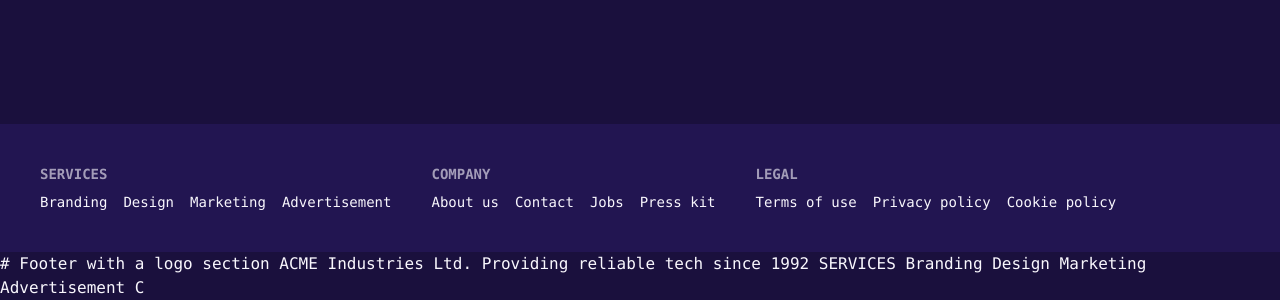
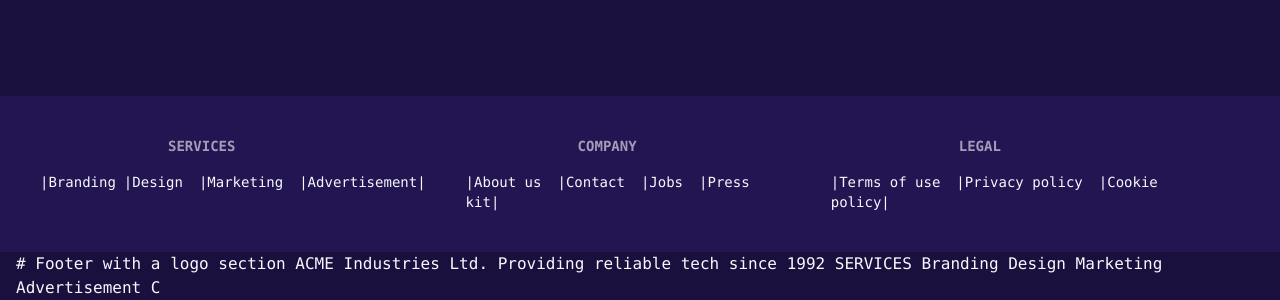
Before and after one commit to WhitebirdStrike/Hovedoppgave-vue3, a Vue app: page / in a window 1280 px wide. Shown: the part 1792-2092 px from the top of the page. Built offline with nearby package versions, Linux system fonts and the light colour scheme.

Commit message:
Arbeid med småting
Har fixet forskjellige småting, skal fortsette med å style 404 side og mer småting neste gang

```diff
--- a/src/components/Backup.vue
+++ b/src/components/Backup.vue
@@ -369,3 +369,68 @@ const closeDeleteConfirmation = () => {
   //   sortByProducts();
   // });
 </script>
+
+const closeToast = () => {
+  toastData.value = [];
+  toastIsOpen.value = false;
+};
+
+const pushToBoughtProducts = (product) => {
+  // Hent alle eksisterende produkter fra localstorage eller ett tomt array om det ikke er noen.
+  const existingProducts = JSON.parse(localStorage.getItem('boughtProducts')) || [];
+
+  // Legg det nye produktet til arrayet
+  existingProducts.push(product);
+
+  // Lagre det oppdaterte produktet til Localstorage
+  localStorage.setItem('boughtProducts', JSON.stringify(existingProducts));
+};
+const toastData = ref([]);
+<div class="h-10 w-full bg-red-400 lg:bg-yellow-400"></div>
+<div class="h-10 w-full bg-blue-400"></div>
+<div class="bg-white dark:bg-slate-800 rounded-lg px-6 py-8 ring-1 ring-slate-900/5 shadow-xl">
+  <div>
+    <span
+      class="inline-flex items-center justify-center p-2 bg-indigo-500 rounded-md shadow-lg"
+    >
+      <svg
+        class="h-6 w-6 text-white"
+        xmlns="http://www.w3.org/2000/svg"
+        fill="none"
+        viewBox="0 0 24 24"
+        stroke="currentColor"
+        aria-hidden="true"
+      >
+        <!-- ... -->
+      </svg>
+    </span>
+  </div>
+</div>
+<p>{{ $t('greetings') }}</p>
+<div class="relative ml-3">
+            <div>
+              <button
+                type="button"
+                class="relative flex rounded-full bg-gray-800 text-sm focus:outline-none focus:ring-2 focus:ring-white focus:ring-offset-2 focus:ring-offset-gray-800"
+                id="user-menu-button"
+                aria-expanded="false"
+                aria-haspopup="true"
+              >
+                <span class="absolute -inset-1.5"></span>
+                <span class="sr-only">Open user menu</span>
+                <img class="h-8 w-8 rounded-full" alt="" />
+              </button>
+            </div>
+            <div class="md:mt-10">Hallo dette er en side</div>
+
+            <button
+              class="transition ease-in-out delay-150 bg-blue-500 hover:-translate-y-1 hover:scale-110 hover:bg-indigo-500 duration-300 ..."
+            >
+              Save Changes
+            </button>
+            <span class="relative flex h-3 w-3">
+              <span
+                class="animate-ping absolute inline-flex h-full w-full rounded-full bg-sky-400 opacity-75"
+              ></span>
+              <span class="relative inline-flex rounded-full h-3 w-3 bg-sky-500"></span>
+            </span>
--- a/src/components/Global/Footer.vue
+++ b/src/components/Global/Footer.vue
@@ -12,30 +12,32 @@
       <!-- This div is the content area that will take up the available space -->
     </div>
     <footer class="footer p-10 bg-neutral text-neutral-content">
-      <nav class="flex space-x-4">
+      <nav class="flex flex-col md:flex-row space-y-4 md:space-y-0 md:space-x-4">
         <div>
-          <header class="footer-title">Services</header>
-          <a class="link link-hover mr-4">Branding</a>
-          <a class="link link-hover mr-4">Design</a>
-          <a class="link link-hover mr-4">Marketing</a>
-          <a class="link link-hover mr-4">Advertisement</a>
+          <header class="footer-title mb-4 md:ml-32">Services</header>
+          <a class="link link-hover mb-2 mr-2 md:md:mr-4">|Branding</a>
+          <a class="link link-hover mb-2 mr-2 md:mr-4">|Design</a>
+          <a class="link link-hover mb-2 mr-2 md:mr-4">|Marketing</a>
+          <a class="link link-hover mb-2 mr-2 md:mr-4">|Advertisement|</a>
         </div>
         <div>
-          <header class="footer-title">Company</header>
-          <a class="link link-hover mr-4">About us</a>
-          <a class="link link-hover mr-4">Contact</a>
-          <a class="link link-hover mr-4">Jobs</a>
-          <a class="link link-hover mr-4">Press kit</a>
+          <header class="footer-title mb-4 md:ml-28">Company</header>
+          <a class="link link-hover mb-2 mr-2 md:mr-4">|About us</a>
+          <a class="link link-hover mb-2 mr-2 md:mr-4">|Contact</a>
+          <a class="link link-hover mb-2 mr-2 md:mr-4">|Jobs</a>
+          <a class="link link-hover mb-2 mr-2 md:mr-4">|Press kit|</a>
         </div>
         <div>
-          <header class="footer-title">Legal</header>
-          <a class="link link-hover mr-4">Terms of use</a>
-          <a class="link link-hover mr-4">Privacy policy</a>
-          <a class="link link-hover mr-4">Cookie policy</a>
+          <header class="footer-title mb-4 md:ml-32">Legal</header>
+          <a class="link link-hover mb-2 mr-2 md:mr-4">|Terms of use</a>
+          <a class="link link-hover mb-2 mr-2 md:mr-4">|Privacy policy</a>
+          <a class="link link-hover mb-2 mr-2 md:mr-4">|Cookie policy|</a>
         </div>
       </nav>
     </footer>
   </body>
-  # Footer with a logo section ACME Industries Ltd. Providing reliable tech since 1992 SERVICES
-  Branding Design Marketing Advertisement C
+  <p class="pl-4">
+    # Footer with a logo section ACME Industries Ltd. Providing reliable tech since 1992 SERVICES
+    Branding Design Marketing Advertisement C
+  </p>
 </template>
--- a/src/components/Global/Navbar.vue
+++ b/src/components/Global/Navbar.vue
@@ -111,20 +111,6 @@
           </button>
 
           <!-- Profile dropdown -->
-          <div class="relative ml-3">
-            <div>
-              <button
-                type="button"
-                class="relative flex rounded-full bg-gray-800 text-sm focus:outline-none focus:ring-2 focus:ring-white focus:ring-offset-2 focus:ring-offset-gray-800"
-                id="user-menu-button"
-                aria-expanded="false"
-                aria-haspopup="true"
-              >
-                <span class="absolute -inset-1.5"></span>
-                <span class="sr-only">Open user menu</span>
-                <img class="h-8 w-8 rounded-full" alt="" />
-              </button>
-            </div>
 
           <!--
               Dropdown menu, show/hide based on menu state.
@@ -162,7 +148,6 @@
         </div>
       </div>
     </div>
-    </div>
 
     <!-- Mobile menu, show/hide based on menu state. -->
     <div class="sm:hidden" id="mobile-menu">
--- /dev/null
+++ b/src/components/Global/Page404.vue
@@ -0,0 +1,3 @@
+<template>
+  <h3>Page not found</h3>
+</template>
--- a/src/router/index.js
+++ b/src/router/index.js
@@ -3,6 +3,7 @@ import HomeView from '../views/HomeView.vue';
 import ProductView from '../views/Productsite.vue';
 import MinSideView from '../views/Min side.vue';
 import OmOssView from '../views/Om oss.vue';
+import Page404 from '../components/Global/Page404.vue';
 
 const router = createRouter({
   history: createWebHistory(import.meta.env.BASE_URL),
@@ -27,6 +28,11 @@ const router = createRouter({
       name: 'omOss',
       component: OmOssView,
     },
+    {
+      path: '/:pathName(.*)',
+      name: 'Page404',
+      component: Page404,
+    },
   ],
 });
 
--- a/src/views/Min side.vue
+++ b/src/views/Min side.vue
@@ -58,7 +58,7 @@
             <dialog :open="moreInfoModalVisible" class="modal">
               <div class="modal-box">
                 <h3 class="font-bold text-lg">{{ morePerkInfo.Title }}</h3>
-                <pre>{{ morePerkInfo.productDescription }}</pre>
+                <p>{{ morePerkInfo.productDescription }}</p>
                 <button @click="closeDialog()">Close</button>
               </div>
             </dialog>
@@ -123,7 +123,43 @@
   // Code for alphabetically setting up the perks
   const itemsFiltered = computed(() => {
     const searchTerm = searchInput.value.toLowerCase();
-    return getSelectedItems.value.filter((item) => item.Title);
+    // console.log(searchTerm);
+    // return getSelectedItems.value.filter((item) => searchTerm);
+    const filteredProducts = getSelectedItems.value.filter(
+      (item) =>
+        item.Title.toLowerCase().includes(searchTerm) ||
+        item.productDescription.toLowerCase().includes(searchTerm)
+    );
+
+    /*
+      || =  Eller (tenk if else) = Kalt pipe
+      && = OG
+      => = Return
+      !  = Ikke
+      ? = ternary (if else)
+
+      Vis css dersom bruker er logget in
+      https://developer.mozilla.org/en-US/docs/Web/JavaScript/Reference/Operators/Conditional_operator
+      :class="isMember ? "hotpink" : ""
+
+      user is logged in && user is of role admin  = can see page
+
+      if(!userIsLoggedIn)
+
+      if(userIsAdmin == true) = Admin
+      if(userIsAdmin) =  Admin
+      if(!userIsAdmin) = Not admin
+
+    */
+
+    // Sorting the filtered products alphabetically
+    filteredProducts.sort((a, b) => {
+      const productNameA = a.Title.toUpperCase();
+      const productNameB = b.Title.toUpperCase();
+      return productNameA.localeCompare(productNameB);
+    });
+
+    return filteredProducts;
   });
 
   // Code for deleting perks
--- a/src/views/Om oss.vue
+++ b/src/views/Om oss.vue
@@ -1,10 +1,10 @@
 <template>
-  <p>
+  <p class="mt-10 pl-4 pb-8 md:mt-0 lg:mt-5">
     This website is made for displaying good survivor perks, and "selling them". They will have
     information about what they do. This website was made so that people could see perks that is
     worth getting.
   </p>
-  <div class="fixed top-5 right-5 max-w-xs pt-20">
+  <div class="fixed top-5 right-5 max-w-xs pt-20 hidden md:block mt-10">
     <div role="alert" class="alert alert-info">
       <svg
         xmlns="http://www.w3.org/2000/svg"
@@ -19,7 +19,7 @@
           d="M13 16h-1v-4h-1m1-4h.01M21 12a9 9 0 11-18 0 9 9 0 0118 0z"
         ></path>
       </svg>
-      <span>New software update available.</span>
+      <span>Did you know that many of the perks displayed of this website is basekit?</span>
     </div>
   </div>
 </template>
--- a/src/views/ProductSite.vue
+++ b/src/views/ProductSite.vue
@@ -1,20 +1,6 @@
 <template>
   <!-- <main></main> -->
   <main class="container mx-auto px-4 s">
-    <div class="md:mt-10">Hallo dette er en side</div>
-
-    <button
-      class="transition ease-in-out delay-150 bg-blue-500 hover:-translate-y-1 hover:scale-110 hover:bg-indigo-500 duration-300 ..."
-    >
-      Save Changes
-    </button>
-    <span class="relative flex h-3 w-3">
-      <span
-        class="animate-ping absolute inline-flex h-full w-full rounded-full bg-sky-400 opacity-75"
-      ></span>
-      <span class="relative inline-flex rounded-full h-3 w-3 bg-sky-500"></span>
-    </span>
-
     <!-- <pre>{{ myProducts[0] }}</pre> -->
     <div class="grid grid-cols-1 md:grid-cols-2 lg:grid-cols-4 gap-4 mt-10">
       <div
@@ -136,7 +122,6 @@
 
   const modalData = ref([]);
   const openModal = (ProductData) => {
-    console.log('hallo', ProductData);
     modalData.value = ProductData;
     modalIsOpen.value = true;
   };
```
Also changed, not shown: src/views/HomeView.vue (+11 -3 lines). Lines whose indentation alone changed are shown as unchanged.
